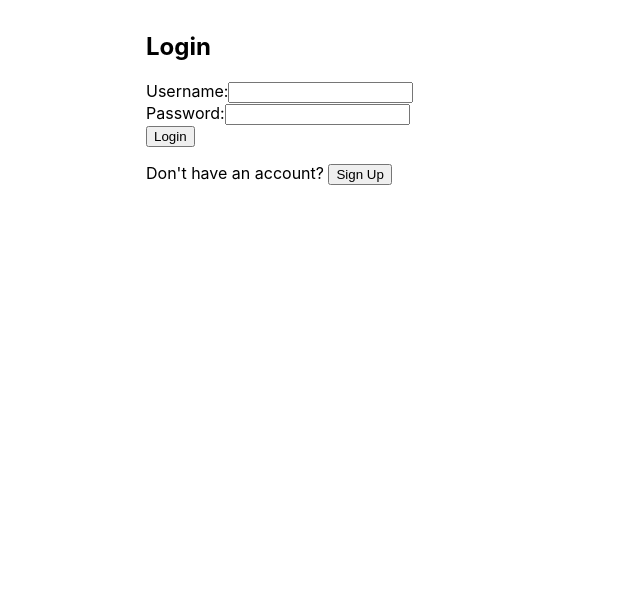
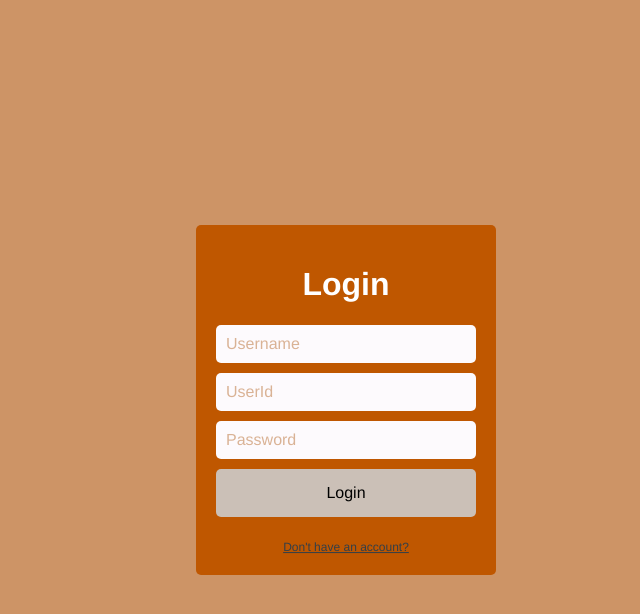
Before and after one commit to newspeedtech/cloud-native-sw-project, a React (Create React App) app in the folder frontend/: page /login in a window 1280 px wide. Shown: the top 614 px of the page, without its empty margins (294-934 px from the left). Built offline with nearby package versions, Linux system fonts and the light colour scheme.

Commit message:
adding navbar, removing any auth to verify pages

```diff
--- a/frontend/src/App.js
+++ b/frontend/src/App.js
@@ -1,20 +1,27 @@
-import { Navigate, useState } from "react";
-import { Route, BrowserRouter as Router, Routes } from "react-router-dom";
+
+import { useState } from "react";
+import { Navigate, Route, BrowserRouter as Router, Routes } from "react-router-dom";
 import CreateProject from "./pages/CreateProject";
 import Home from "./pages/Home";
 import Login from "./pages/Login";
+import Projects from "./pages/Projects";
 import Resources from "./pages/Resources";
 import Signup from "./pages/Signup";
 
 function App() {
-  const [authenticated, setAuthenticated] = useState(false)
+  // Setting to true to test pages
+  const [authenticated, setAuthenticated] = useState(true)
   return (
     <Router>
       <Routes>
         <Route path="/" element={authenticated ? <Navigate to="/home"/> : <Login setIsLoggedIn={setAuthenticated} /> } />
-        <Route path="/login" element={authenticated ? <Navigate to="/home" /> : <Login setIsLoggedIn={setAuthenticated} />} />
-        <Route path="/signup" element={authenticated ? <Navigate to="/home" /> : <Signup /> } />
+        {/* Commenting out to keep nav login/out functionality */}
+        {/* <Route path="/login" element={authenticated ? <Navigate to="/home" /> : <Login setIsLoggedIn={setAuthenticated} />} /> */}
+        {/* <Route path="/signup" element={authenticated ? <Navigate to="/home" /> : <Signup /> } /> */}
+        <Route path="/login" element={<Login />} />
+        <Route path="/signup" element={<Signup />} />
         <Route path="/home" element={authenticated ? <Home setIsLoggedIn={setAuthenticated} /> : <Navigate to="/" /> } />
+        <Route path="/projects" element={authenticated ? <Projects setIsLoggedIn={setAuthenticated} /> : <Navigate to="/" /> } />
         <Route path="/resources" element={authenticated ? <Resources setIsLoggedIn={setAuthenticated} /> : <Navigate to="/" /> } />
         <Route path="/create-project" element={authenticated ? <CreateProject setIsLoggedIn={setAuthenticated} /> : <Navigate to="/" /> } />
       </Routes>
--- a/frontend/src/components/NavBar.js
+++ b/frontend/src/components/NavBar.js
@@ -1,13 +1,21 @@
-import React from "react";
-import { Link } from "react-router-dom";
+import { useNavigate } from "react-router-dom";
 
 export default function NavBar() {
+  const navigate = useNavigate();
+
   return (
-    <nav style={{ marginBottom: "1rem" }}>
-      <Link to="/">Home</Link> |{" "}
-      <Link to="/signup">Signup</Link> |{" "}
-      <Link to="/login">Login</Link> |{" "}
-      <Link to="/create-project">Create Project</Link>
-    </nav>
+    <div>
+      <ul>
+        <li><a href="/home">Home</a></li>
+        <li><a href="/create-project">Create Project</a></li>
+        <li><a href="/projects">Projects</a></li>
+        <li><a href="/resources">Resources</a></li>
+        <li style={{ float: "right" }}>
+          <button class="logout-button" onClick={() => navigate('/login')}>
+            {"Log Out"}
+          </button>
+        </li>
+      </ul>
+    </div>
   );
 }
--- a/frontend/src/index.css
+++ b/frontend/src/index.css
@@ -1,13 +1,129 @@
+* {
+  box-sizing: border-box;
+  font-family: 'Helvetica', sans-serif;
+  border-radius: 5px;
+  border-style: none;
+}
+
+::placeholder {
+    color: #b76c2f;
+    opacity: 0.5;
+}
+
 body {
   margin: 0;
-  font-family: -apple-system, BlinkMacSystemFont, 'Segoe UI', 'Roboto', 'Oxygen',
-    'Ubuntu', 'Cantarell', 'Fira Sans', 'Droid Sans', 'Helvetica Neue',
-    sans-serif;
-  -webkit-font-smoothing: antialiased;
-  -moz-osx-font-smoothing: grayscale;
+  background-color: #cd9466;
 }
 
-code {
-  font-family: source-code-pro, Menlo, Monaco, Consolas, 'Courier New',
-    monospace;
+.nav-form {
+  background-color: #9e9186;
+  width: 600px;
+  /* margin-right: auto;
+  margin-left: auto; */
+  text-align: center;
+  padding: 20px;
+  position: absolute;
+  left: 50%;
+  /* transform: translate(-50%, -50%); */
 }
+
+.login-form {
+  background-color: #BF5700;
+  width: 300px;
+  margin-right: auto;
+  margin-left: auto;
+  text-align: center;
+  padding: 20px;
+  position: absolute;
+  top: 50%;
+  left: 50%;
+  transform: translate(-50%, -50%);
+}
+
+.text-field {
+  background-color: #FDFAFD;
+  font-size: 16px;
+  margin-bottom: 10px;
+  padding: 10px;
+  width: 260px;
+  color: #333F48;
+}
+
+.links {
+  margin-top: 20px;
+}
+
+.links a {
+  font-size: 12px;
+  color: #333F48;
+}
+
+.button {
+  background-color: #cbc0b7;
+  width: 260px;
+  border: none;
+  color: black;
+  padding: 15px 15px;
+  text-align: center;
+  text-decoration: none;
+  display: inline-block;
+  font-size: 16px;
+  cursor: pointer;
+}
+
+/* NAVBAR */
+ul {
+  list-style-type: none;
+  margin: 0;
+  padding: 0;
+  overflow: hidden;
+  border-radius: 0;
+  background-color: #333333;
+}
+
+ul li {
+  float: left;
+}
+
+ul li a {
+  display: block;
+  color: white;
+  text-align: center;
+  padding: 14px 16px;
+  text-decoration: none;
+}
+
+ul li a:hover {
+  background-color: #111111;
+}
+
+/* LOGOUT BUTTON */
+.logout-button {
+  /* margin-right: 1rem; */
+  padding: 14px 16px;
+  background-color: #333333;
+  color: white;
+  border: none;
+  /* border-radius: 4px; */
+  cursor: pointer;
+  /* font-size: 14px; */
+}
+
+.logout-button:hover {
+  background-color: #111111;
+}
+
+/* IMAGE BUTTON */
+.image-button {
+  display: flex;
+  flex-direction: column;
+  align-items: center;
+}
+
+.image-button-container {
+  display: flex;
+  flex-direction: row;
+  justify-content: center;
+  gap: 40px;
+  /* margin-top: 30px; */
+}
--- a/frontend/src/pages/CreateProject.js
+++ b/frontend/src/pages/CreateProject.js
@@ -1,8 +1,10 @@
-import React, { useState } from "react";
+import { useState } from "react";
+import NavBar from "./../components/NavBar";
 
 export default function CreateProject() {
-  const [slug, setSlug] = useState("");
-  const [name, setName] = useState("");
+  const [projectname, setProjectName] = useState("");
+  const [projectid, setProjectId] = useState("");
+  const [description, setDescription] = useState("");
   const [message, setMessage] = useState("");
 
   const handleSubmit = async (e) => {
@@ -21,14 +23,15 @@ export default function CreateProject() {
           "Content-Type": "application/json",
           Authorization: `Bearer ${token}`,
         },
-        body: JSON.stringify({ slug, name }),
+        body: JSON.stringify({ projectname, projectid, description }),
       });
 
       const data = await res.json();
       if (res.ok) {
         setMessage(`Project created! ID: ${data.project_id}`);
-        setSlug("");
-        setName("");
+        setProjectName("");
+        setProjectId("");
+        setDescription("");
       } else {
         setMessage(data.error || "Error creating project");
       }
@@ -40,23 +43,36 @@ export default function CreateProject() {
 
   return (
     <div>
-      <h2>Create Project</h2>
+      <NavBar />
+      <div style={{textAlign: "center"}}>
+      <h1>Create Project</h1>
       <form onSubmit={handleSubmit}>
         <div>
-          <label>Slug:</label>
           <input
-            type="text"
-            value={slug}
-            onChange={(e) => setSlug(e.target.value)}
+            type="text" name="projectname" class="text-field"
+            placeholder="Project Name"
+            value={projectname}
+            onChange={(e) => setProjectName(e.target.value)}
             required
           />
         </div>
+
         <div>
-          <label>Name:</label>
           <input
-            type="text"
-            value={name}
-            onChange={(e) => setName(e.target.value)}
+            type="text" name="projectid" class="text-field"
+            placeholder="Project Id"
+            value={projectid}
+            onChange={(e) => setProjectId(e.target.value)}
+            required
+          />
+        </div>
+
+        <div>
+          <input
+            type="text" name="description" class="text-field"
+            placeholder="Description"
+            value={description}
+            onChange={(e) => setDescription(e.target.value)}
             required
           />
         </div>
@@ -64,5 +80,6 @@ export default function CreateProject() {
       </form>
       {message && <p>{message}</p>}
     </div>
+    </div>
   );
 }
--- a/frontend/src/pages/Login.js
+++ b/frontend/src/pages/Login.js
@@ -3,6 +3,7 @@ import { useNavigate } from "react-router-dom";
 
 export default function Login() {
   const [username, setUsername] = useState("");
+  const [userid, setUserId] = useState("");
   const [password, setPassword] = useState("");
   const [message, setMessage] = useState("");
   const navigate = useNavigate();
@@ -35,13 +36,14 @@ export default function Login() {
   };
 
   return (
-    <div style={{ maxWidth: "400px", margin: "2rem auto" }}>
-      <h2>Login</h2>
+      <div class="login-form">
+      <h1 style={{ color: "white" }}>Login</h1>
+
       <form onSubmit={handleSubmit}>
         <div>
-          <label>Username:</label>
           <input
-            type="text"
+            type="text" name="username" class="text-field"
+            placeholder="Username"
             value={username}
             onChange={(e) => setUsername(e.target.value)}
             required
@@ -49,23 +51,31 @@ export default function Login() {
         </div>
 
         <div>
-          <label>Password:</label>
           <input
-            type="password"
+            type="text" name="userid" class="text-field"
+            placeholder="UserId"
+            value={userid}
+            onChange={(e) => setUserId(e.target.value)}
+            required
+          />
+        </div>
+
+        <div>
+          <input
+            type="password" name="username" class="text-field"
+            placeholder="Password"
             value={password}
             onChange={(e) => setPassword(e.target.value)}
             required
           />
         </div>
-
-        <button type="submit">Login</button>
+        <button class="button" type="submit" onClick={() => navigate("/home")}>
+          {"Login"}
+        </button>
       </form>
-      <p>
-      Don't have an account?{' '}
-        <button onClick={() => navigate("/signup")}>
-          Sign Up
-        </button>
-      </p>
+      <form class="links">
+        <a href="/signup">Don't have an account?</a>
+      </form>
       {message && <p>{message}</p>}
     </div>
   );
--- a/frontend/src/pages/Signup.js
+++ b/frontend/src/pages/Signup.js
@@ -1,13 +1,12 @@
 import { useState } from "react";
-import { useNavigate } from "react-router-dom";
 
 export default function Signup() {
   const [username, setUsername] = useState("");
+  const [userid, setUserId] = useState("");
   const [password, setPassword] = useState("");
   const [message, setMessage] = useState(null);
   const [error, setError] = useState(null);
   const [loading, setLoading] = useState(false);
-  const navigate = useNavigate();
 
   const handleSubmit = async (e) => {
     e.preventDefault();
@@ -41,14 +40,14 @@ export default function Signup() {
   };
 
   return (
-    <div style={{ maxWidth: "400px", margin: "2rem auto" }}>
-      <h1>Sign Up</h1>
+      <div class="login-form">
+      <h1 style={{ color: "white" }}>Sign Up</h1>
 
       <form onSubmit={handleSubmit}>
         <div>
-          <label>Username</label>
           <input
-            type="text"
+            type="text" name="username" class="text-field"
+            placeholder="Username"
             value={username}
             onChange={(e) => setUsername(e.target.value)}
             required
@@ -56,25 +55,32 @@ export default function Signup() {
         </div>
 
         <div>
-          <label>Password</label>
           <input
-            type="password"
+            type="text" name="userid" class="text-field"
+            placeholder="UserId"
+            value={userid}
+            onChange={(e) => setUserId(e.target.value)}
+            required
+          />
+        </div>
+
+        <div>
+          <input
+            type="password" name="username" class="text-field"
+            placeholder="Password"
             value={password}
             onChange={(e) => setPassword(e.target.value)}
             required
           />
         </div>
 
-        <button type="submit" disabled={loading}>
+        <button class="button" type="submit" disabled={loading}>
           {loading ? "Creating account..." : "Sign Up"}
         </button>
       </form>
-      <p>
-      Already have an account?{' '}
-        <button onClick={() => navigate("/login")}>
-          Login
-        </button>
-      </p>
+      <form class="links">
+        <a href="/login">Already have an account?</a>
+      </form>
       {message && <p style={{ color: "green" }}>{message}</p>}
       {error && <p style={{ color: "red" }}>{error}</p>}
     </div>
```
Also changed, not shown: frontend/src/pages/Home.js (+29 -12 lines), frontend/src/pages/Projects.js (+6 -2 lines), frontend/src/pages/Resources.js (+6 -2 lines).
